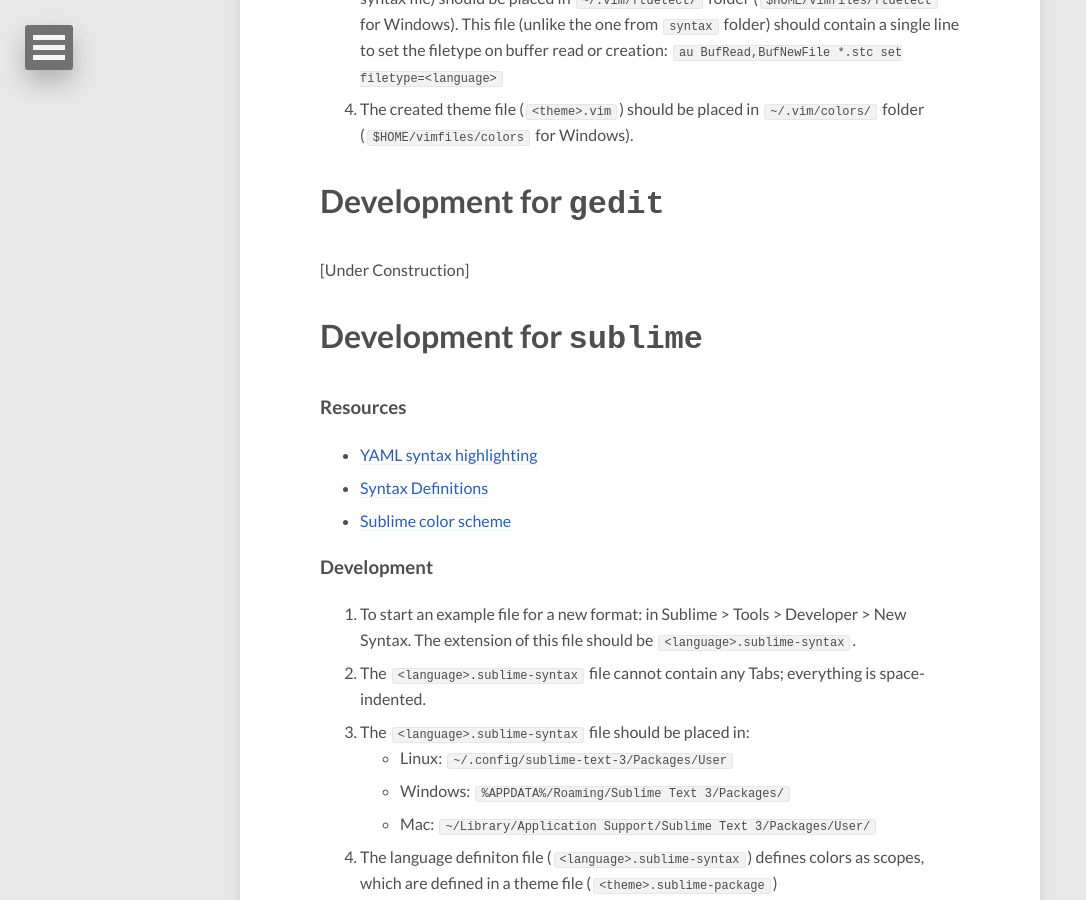
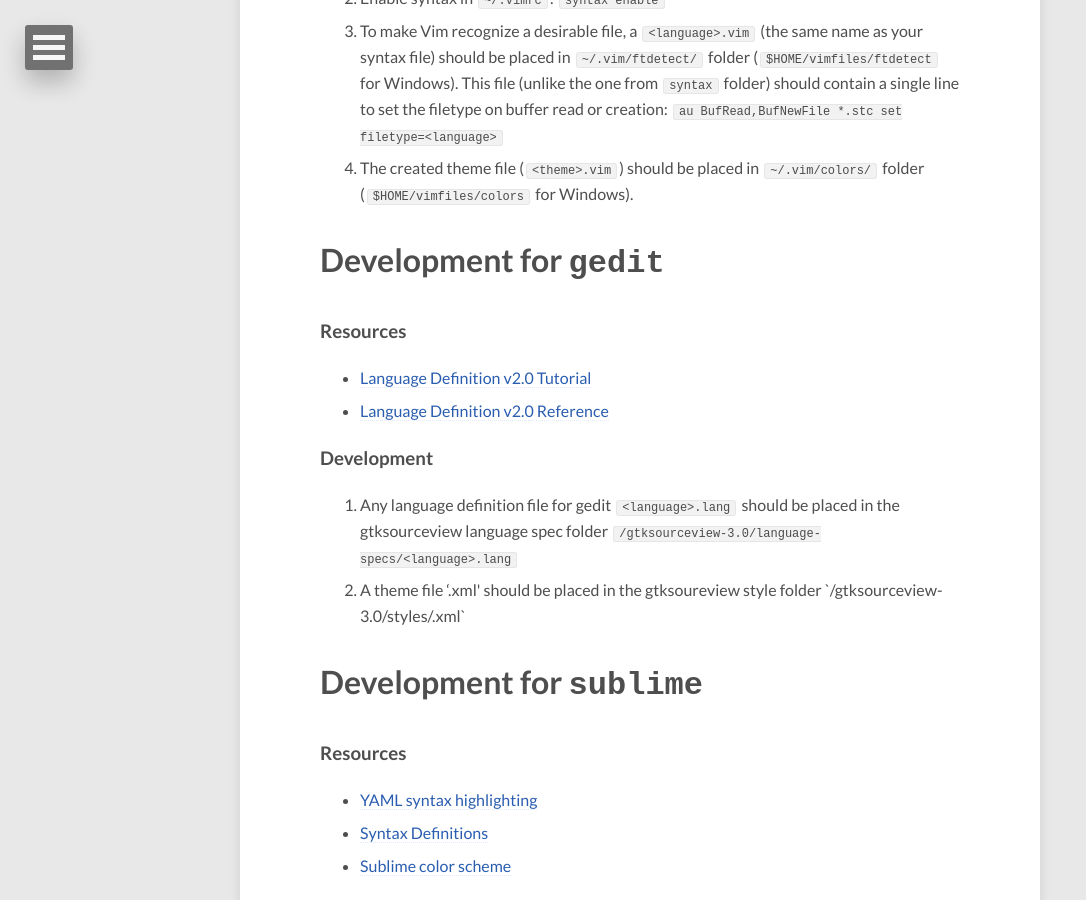
Before and after one commit to bioSyntax/bioSyntax-site, a Jekyll site: the page built from dev.md, in a window 1280 px wide and 900 px high, scrolled down 4795 px. Shown: the whole window, without its empty margins (0-1086 px from the left). Built offline with Jekyll 4.4.1, drawn with Linux system fonts in a browser that asks for light colours; nearby versions of some CDN libraries.

Commit message:
Add files via upload

```diff
--- a/dev.md
+++ b/dev.md
@@ -121,7 +121,14 @@
 
 # Development for `gedit`
 
-[Under Construction]
+### Resources
+- [Language Definition v2.0 Tutorial](https://developer.gnome.org/gtksourceview/stable/lang-tutorial.html)
+- [Language Definition v2.0 Reference](https://developer.gnome.org/gtksourceview/stable/lang-reference.html)
+
+### Development
+
+1. Any language definition file for gedit `<language>.lang` should be placed in the gtksourceview language spec folder `/gtksourceview-3.0/language-specs/<language>.lang`
+2. A theme file '<theme>.xml' should be placed in the gtksoureview style folder `/gtksourceview-3.0/styles/<theme>.xml`
 
 # Development for `sublime`
 
```
